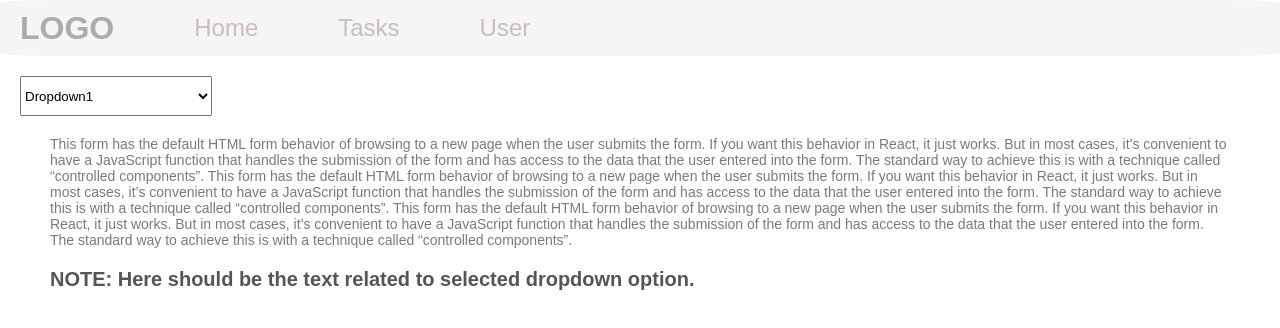
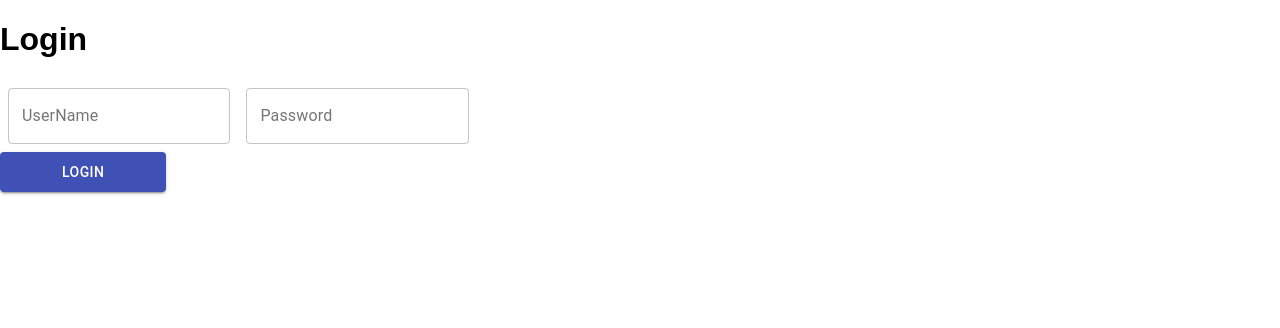
Before and after one commit to Kavya-Gowtham/Nimap_Task, a React (Create React App) app: page / in a window 1280 px wide. Shown: the top 328 px of the page. Built offline with nearby package versions, Linux system fonts and the light colour scheme.

Commit message:
added few functionalities

```diff
--- a/src/App.css
+++ b/src/App.css
@@ -12,25 +12,34 @@ body {
 .navbar {
   background-color: whitesmoke;
   width: 100%;
-  height: 7vh;
+  height: 40px;
   font-family: sans-serif;
   border-radius: 5%;
   display: flex;
   flex-direction: row;
   align-items: center;
   justify-content: flex-start;
+  padding-inline-start: 0px;
+  list-style: none !important;
+  margin: 0px;
 }
 .logo {
   color: rgb(173, 171, 171);
   padding: 0px 40px 0px 20px;
 }
-.nav-link a {
+.navbar li a {
   text-decoration: none;
   color: rgb(201, 189, 189);
   font-size: 24px;
   padding: 10px 40px;
   transition: all 0.3s ease;
 }
-.nav-link a:hover {
+.navbar li a :hover {
   background-color: black;
 }
+.error {
+  color: red;
+}
+.full-width {
+  width: 40%;
+}
--- a/src/App.js
+++ b/src/App.js
@@ -1,20 +1,37 @@
+import React, { useState } from "react";
 import "./App.css";
 import Navigationbar from "./Components/Navigationbar";
-import Home from "./Components/Home/Home";
-import Tasks from "./Components/Task/Tasks";
-import User from "./Components/User/User";
-import { BrowserRouter as Router, Switch, Route } from "react-router-dom";
+import { BrowserRouter as Router, useHistory } from "react-router-dom";
+import Login from "./Login/Login";
+import LoginValues from "./config";
 
 function App() {
+  let history = useHistory();
+  const [authFlag, setAuthFlag] = useState(false);
+  const [errFlag, setErrFlag] = useState(false);
+  const authCheck = (val) => {
+    console.log(val, LoginValues, "val");
+    if (
+      val.username === LoginValues.username &&
+      val.password === LoginValues.password
+    ) {
+      setAuthFlag(true);
+      setErrFlag(false);
+    } else {
+      setErrFlag(true);
+    }
+  };
   return (
     <Router>
       <div className="App">
-        <Navigationbar />
-        <Switch>
-          <Route path="/" exact component={Home}></Route>
-          <Route path="/Tasks" component={Tasks}></Route>
-          <Route path="/User" component={User}></Route>
-        </Switch>
+        {authFlag ? (
+          <Navigationbar />
+        ) : (
+          <>
+            <Login parentCallback={authCheck} />
+            {errFlag && <span className="error">Incorrect Inputs !</span>}
+          </>
+        )}
       </div>
     </Router>
   );
--- a/src/Components/Home/BlockInfo.js
+++ b/src/Components/Home/BlockInfo.js
@@ -1,7 +1,7 @@
 import React from "react";
 import "./Home.css";
 
-function BlockInfo() {
+function BlockInfo(props) {
   return (
     <div>
       <p className="info">
@@ -25,7 +25,7 @@ function BlockInfo() {
         called “controlled components”.
       </p>
       <h3 className="note">
-        NOTE: Here should be the text related to selected dropdown option.
+        NOTE: Here should be the text related to selected {props.value} option.
       </h3>
     </div>
   );
--- a/src/Components/Home/Dropdown.js
+++ b/src/Components/Home/Dropdown.js
@@ -1,7 +1,7 @@
 import React, { useState } from "react";
 import "./Home.css";
 
-function Dropdown() {
+function Dropdown(props) {
   const [dropstate, setDropState] = useState("");
   return (
     <div>
@@ -10,6 +10,7 @@ function Dropdown() {
         value={dropstate}
         onChange={(e) => {
           setDropState(e.target.value);
+          props.parentCallback(e.target.value);
         }}
       >
         <option value="dropdown1">Dropdown1</option>
--- a/src/Components/Home/Home.js
+++ b/src/Components/Home/Home.js
@@ -1,13 +1,17 @@
-import React from "react";
+import React, { useState } from "react";
 import "./Home.css";
 import Dropdown from "./Dropdown";
 import BlockInfo from "./BlockInfo";
 
 function Home() {
+  const [dropValues, setDropValues] = useState("");
+  const dropdownValue = (val) => {
+    setDropValues(val);
+  };
   return (
     <div>
-      <Dropdown />
-      <BlockInfo />
+      <Dropdown parentCallback={dropdownValue} />
+      <BlockInfo value={dropValues} />
     </div>
   );
 }
--- a/src/Components/Navigationbar.js
+++ b/src/Components/Navigationbar.js
@@ -1,17 +1,32 @@
 import React from "react";
 import "../App.css";
+import { BrowserRouter as Router, Switch, Route, Link } from "react-router-dom";
+import Home from "./Home/Home";
+import Tasks from "./Task/Tasks";
+import User from "./User/User";
+import Login from "../Login/Login";
 function Navigationbar() {
   return (
-    <div>
-      <div className="navbar">
-        <h1 className="logo">LOGO</h1>
-        <div className="nav-link">
-          <a href="/">Home</a>
-          <a href="Tasks">Tasks</a>
-          <a href="User">User</a>
-        </div>
-      </div>
-    </div>
+    <Router>
+      <ul className="navbar">
+        <span className="logo">LOGO</span>
+        <li>
+          <Link to="/home">Home</Link>
+        </li>
+        <li>
+          <Link to="/Tasks">Tasks</Link>
+        </li>
+        <li>
+          <Link to="/User">User</Link>
+        </li>
+      </ul>
+      <Switch>
+        <Route path="/" exact component={Login}></Route>
+        <Route path="/home" exact component={Home}></Route>
+        <Route path="/Tasks" component={Tasks}></Route>
+        <Route path="/User" component={User}></Route>
+      </Switch>
+    </Router>
   );
 }
 
--- a/src/Components/Task/Tasks.js
+++ b/src/Components/Task/Tasks.js
@@ -1,9 +1,65 @@
-import React from "react";
+import React, { useEffect, useState } from "react";
+import DataTable from "react-data-table-component";
+import Button from "@material-ui/core/Button";
 
 function Tasks() {
+  const [task, setTask] = useState("");
+  useEffect(() => {
+    fetch("http://jsonplaceholder.typicode.com/todos")
+      .then((res) => res.json())
+      .then(
+        (result) => {
+          console.log(result, "result");
+          setTask(result);
+        },
+        (error) => {
+          console.log(error, "error");
+        }
+      );
+  }, []);
+  const deleteOnClick = (row) => () => {
+    console.log(row, "row");
+    const deletedData = task.filter((val) => val.id !== row.id);
+    setTask(deletedData);
+  };
+  const columns = [
+    {
+      name: "Id",
+      selector: "id",
+    },
+    {
+      name: "Title",
+      selector: "title",
+    },
+    {
+      name: "completed",
+      selector: "completed",
+      cell: (row) => <span>{row.completed ? "True" : "False"}</span>,
+    },
+    {
+      name: "",
+      selector: "id",
+      cell: (row) => (
+        <Button
+          variant="contained"
+          color="secondary"
+          className="full-width"
+          onClick={deleteOnClick(row)}
+        >
+          Delete
+        </Button>
+      ),
+    },
+  ];
   return (
     <div>
-      <h1>THIS IS A TASK PAGE</h1>
+      <h1>TASK List</h1>
+      <DataTable
+        columns={columns}
+        data={task}
+        pagination={true}
+        paginationPerPage="10"
+      />
     </div>
   );
 }
--- a/src/Components/User/User.js
+++ b/src/Components/User/User.js
@@ -1,6 +1,6 @@
 import React from "react";
 import "./User.css";
-
+import { BrowserRouter as Link } from "react-router-dom";
 function User() {
   function ChangePassword(e) {
     console.log(e.target.name);
@@ -19,7 +19,9 @@ function User() {
         </label>
       </form>
       <button onClick={ChangePassword}>Change Password</button>
-      <button>Logout</button>
+      <Link to="/">
+        <button>Logout</button>
+      </Link>
     </div>
   );
 }
--- /dev/null
+++ b/src/Login/Login.js
@@ -0,0 +1,50 @@
+import React, { useState } from "react";
+import { makeStyles } from "@material-ui/core/styles";
+import TextField from "@material-ui/core/TextField";
+import Button from "@material-ui/core/Button";
+const useStyles = makeStyles((theme) => ({
+  root: {
+    "& > *": {
+      margin: theme.spacing(1),
+      width: "25ch",
+    },
+  },
+}));
+function Login(props) {
+  const [loginData, setLoginData] = useState("");
+  const classes = useStyles();
+  const handleChange = (e) => {
+    console.log(e.target.value, "handleChange");
+    setLoginData({ ...loginData, [e.target.name]: e.target.value });
+  };
+  const handleLogin = () => {
+    props.parentCallback(loginData);
+  };
+  return (
+    <div className="Login">
+      <h1>Login</h1>
+      <div className={classes.root}>
+        <TextField
+          id="outlined-basic"
+          label="UserName"
+          variant="outlined"
+          value={loginData.username}
+          name="username"
+          onChange={handleChange}
+        />
+        <TextField
+          id="outlined-basic"
+          label="Password"
+          variant="outlined"
+          name="password"
+          value={loginData.password}
+          onChange={handleChange}
+        />
+      </div>
+      <Button variant="contained" color="primary" onClick={handleLogin}>
+        Login
+      </Button>
+    </div>
+  );
+}
+export default Login;
--- /dev/null
+++ b/src/config.js
@@ -0,0 +1,6 @@
+const LoginValues = {
+  username: "admin",
+  password: "admin@123",
+};
+
+export default LoginValues;
```
Also changed, not shown: 1 other file (tests, documents, lock files or other folders).
